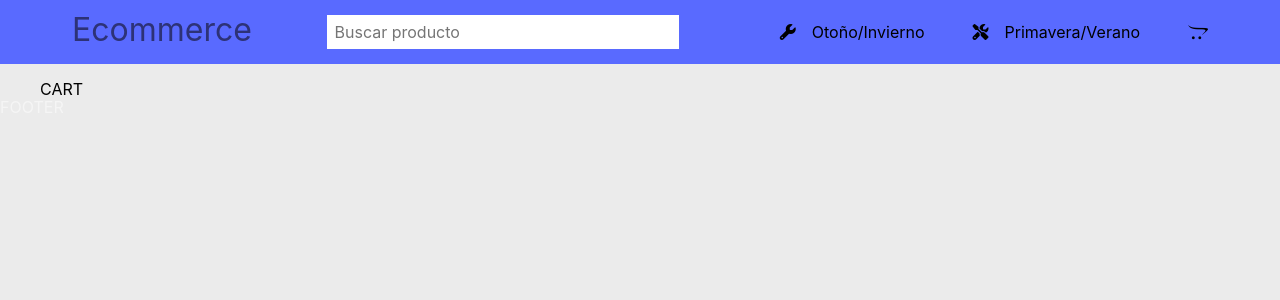
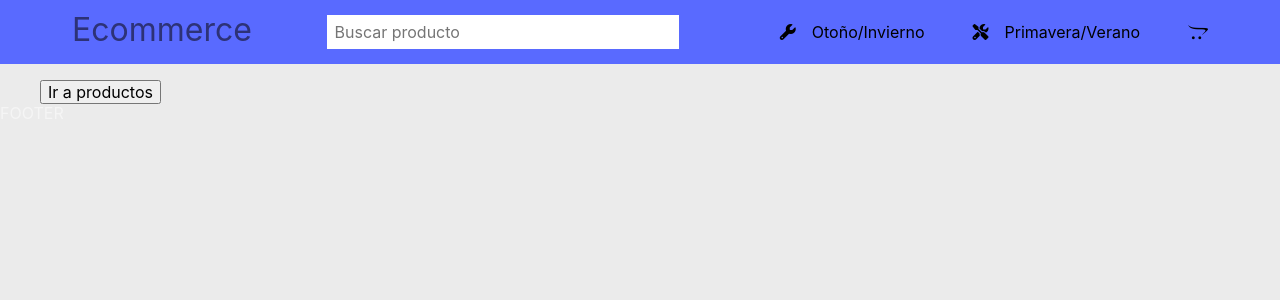
Before and after one commit to AndresDiPietro/Ecommerce-Belmonte, a React (Create React App) app: page /cart in a window 1280 px wide. Shown: the top 300 px of the page. Built offline with nearby package versions, Linux system fonts and the light colour scheme.

Commit message:
CartContext

```diff
--- a/src/components/cart/index.js
+++ b/src/components/cart/index.js
@@ -1,10 +1,19 @@
-import React from "react";
+import React, {useContext} from "react";
+import { Link } from "react-router-dom";
+import {CartContext} from '../../context/CartContext'
+import CartItem from "../cartItem";
 
 const Cart = () => {
+    const {cart, removeItem, clear} = useContext(CartContext)
+
     return(
-        <>
-            CART
-        </>
+        <section>
+            {cart.map(e=> <CartItem item={e.item} cantidad={e.quantity} key={e.item.id} remove={removeItem}/>)}
+
+            {cart.length!==0? <button onClick={clear}>Vaciar carrito </button>
+                :
+            <Link to='/'><button>Ir a productos</button></Link>}
+        </section>
     )
 
 }
--- /dev/null
+++ b/src/components/cartItem/index.js
@@ -0,0 +1,27 @@
+import React from 'react'
+
+const CartItem = ({item, cantidad, remove}) => {
+
+    let previousPrice = item?.price+(item?.sale/100)*item?.price;
+    return(
+        <article >
+            <img src={item?.pictureUrl} alt={item?.title}/>
+            <h2>{item?.title}</h2>
+            <div>{cantidad}</div>
+            <div>
+                <span>{item?.sale}% OFF</span>
+                <div>$ {previousPrice}</div>
+                <span>$ {item?.price}</span>
+            </div>
+            <button
+                onClick={()=>remove(item.id)}>
+                Eliminar
+            </button>
+            <button
+                onClick={()=>console.log('Comprar ahora')}>
+                Comprar ahora
+            </button>
+        </article>
+    )
+}
+export default CartItem;
--- a/src/components/itemDetail/index.js
+++ b/src/components/itemDetail/index.js
@@ -14,10 +14,6 @@ const ItemDetail = ({item}) => {
         setCount(contador)
     }
 
-
-    const terminarCompra = () => {
-        addItem(item, count)
-    }
     return(
             <article className="item-detail">
                 <img className="item-detail__img" src={item?.pictureUrl} alt={item?.title}/>
@@ -36,7 +32,7 @@ const ItemDetail = ({item}) => {
                             :
                         <Link to="/cart">
                             <button
-                            onClick={terminarCompra}
+                            onClick={()=>addItem(item, count)}
                             className="item-detail__buy-now">Terminar mi compra</button>
                         </Link>
                     }
--- a/src/context/cartContext.js
+++ b/src/context/cartContext.js
@@ -1,9 +1,5 @@
 import React, { useState } from "react";
 
-// const addItem = (a, b) => {
-//     console.log(a, b)
-
-// }
 export const CartContext = React.createContext({})
 
 export const CartProvider = ({children}) => {
@@ -11,31 +7,29 @@ export const CartProvider = ({children}) => {
     const [cart, setCart] = useState([])
 
     const addItem = (item, quantity) => {
-            setCart(cart.push(item))
+        let newItem = {item:item, quantity:quantity}
 
+        if(cart.some(e => e.item.id === newItem.item.id))console.log('el producto está siendo duplicado')
+        else cart.push(newItem)
+
+        setCart(cart)
     } // agregar cierta cantidad de un ítem al carrito
-    // useEffect(()=>{
-    //     addItem()
-    // },[cart])
 
+    const removeItem = (itemId) => {
+        let newCart = cart.filter(e=> e.item.id !== itemId)
+        setCart(newCart)
+    } // Remover un item del cart usando su id
+
+    const clear = () => {
+        setCart([])
+    } // Remover todos los items
+
+        // const isInCart = (id) => {
+
+        //     }
     return(
-        <CartContext.Provider value={{addItem}}>
+        <CartContext.Provider value={{addItem, cart, removeItem, clear}}>
             {children}
         </CartContext.Provider>
     )
-    // const removeItem = (itemId) => {
-
-    // } // Remover un item del cart por usando su id
-    // const clear = () => {
-
-    // } // Remover todos los items
-
-    // const isInCart = (id) => {
-
-    // }
-
-    // const isInCart = (id) => {
-
-    // }
-
 }
```
